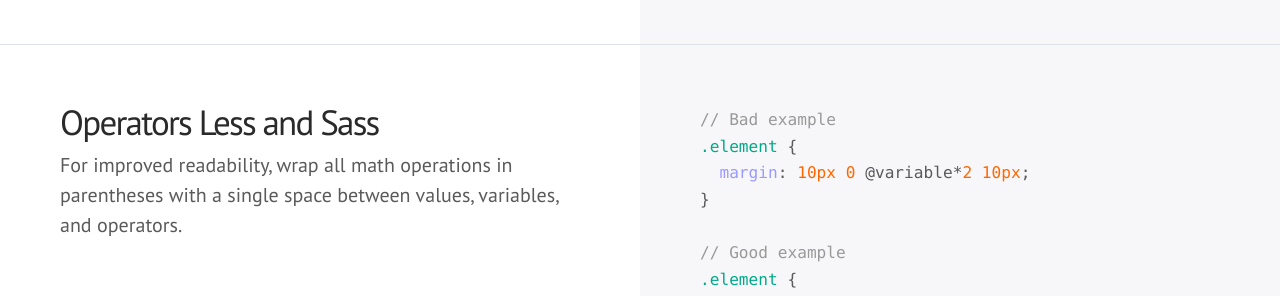
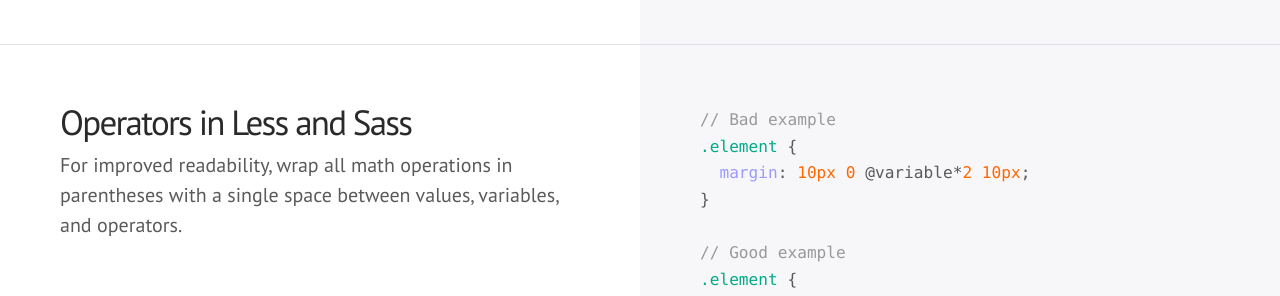
Before and after one commit to mdo/code-guide, a Jekyll site: the page built from index.html, in a window 1280 px wide and 900 px high, scrolled down 11106 px. Shown: the part 161-457 px from the top of the window. Built offline with Jekyll 4.4.1, drawn with Linux system fonts in a browser that asks for light colours; some web fonts are replaced; Markdown is read by kramdown in place of the engine named in the settings; comment, search, counter and statistics services are not loaded.

Commit message:
Add missing "in" Typo was introduced in #131

```diff
--- a/index.html
+++ b/index.html
@@ -333,7 +333,7 @@
 
 <div class="section" id="css-operators">
   <div class="col">
-    <h3>Operators Less and Sass</h3>
+    <h3>Operators in Less and Sass</h3>
     <p>For improved readability, wrap all math operations in parentheses with a single space between values, variables, and operators.</p>
   </div>
   <div class="col">
```
